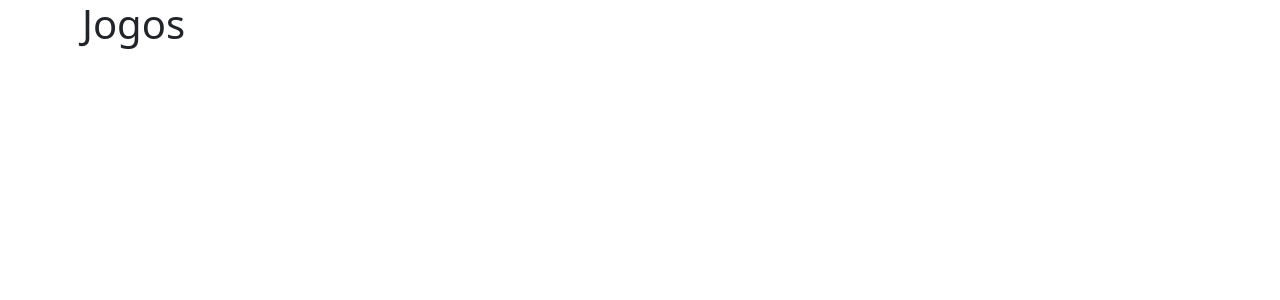
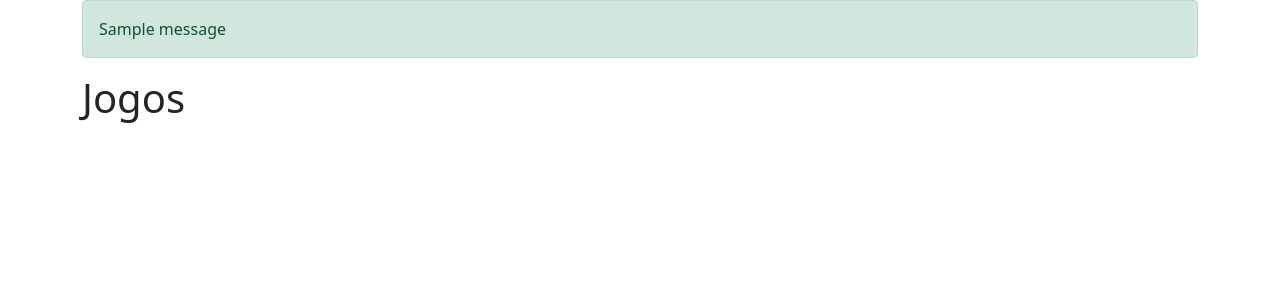
Before and after one commit to brdoliveira/jogoteca-flask, a Flask app: page / in a window 1280 px wide. Before the commit the part shown is almost empty. Shown: the top 300 px of the page. Run offline with Flask 3, Linux system fonts and the light colour scheme; one stand-in notice (Sample message) is shown; some libraries are stand-ins or nearby versions.

Commit message:
FEAT(template): Adicionando toast de mensagem

```diff
--- a/templates/template.html
+++ b/templates/template.html
@@ -8,6 +8,15 @@
     </head>
     <body>
         <div class="container">
+            {% with messages = get_flashed_messages() %}
+                {% if messages %}
+                    <ul id="messages" class="list-unstyled">
+                    {% for message in messages %}
+                        <li class="alert alert-success">{{ message }}</li>
+                    {% endfor %}
+                    </ul>
+                {% endif %}
+            {% endwith %}
           <div class="page-header">
               <h1>{{ titulo }}</h1>
           </div>
```
